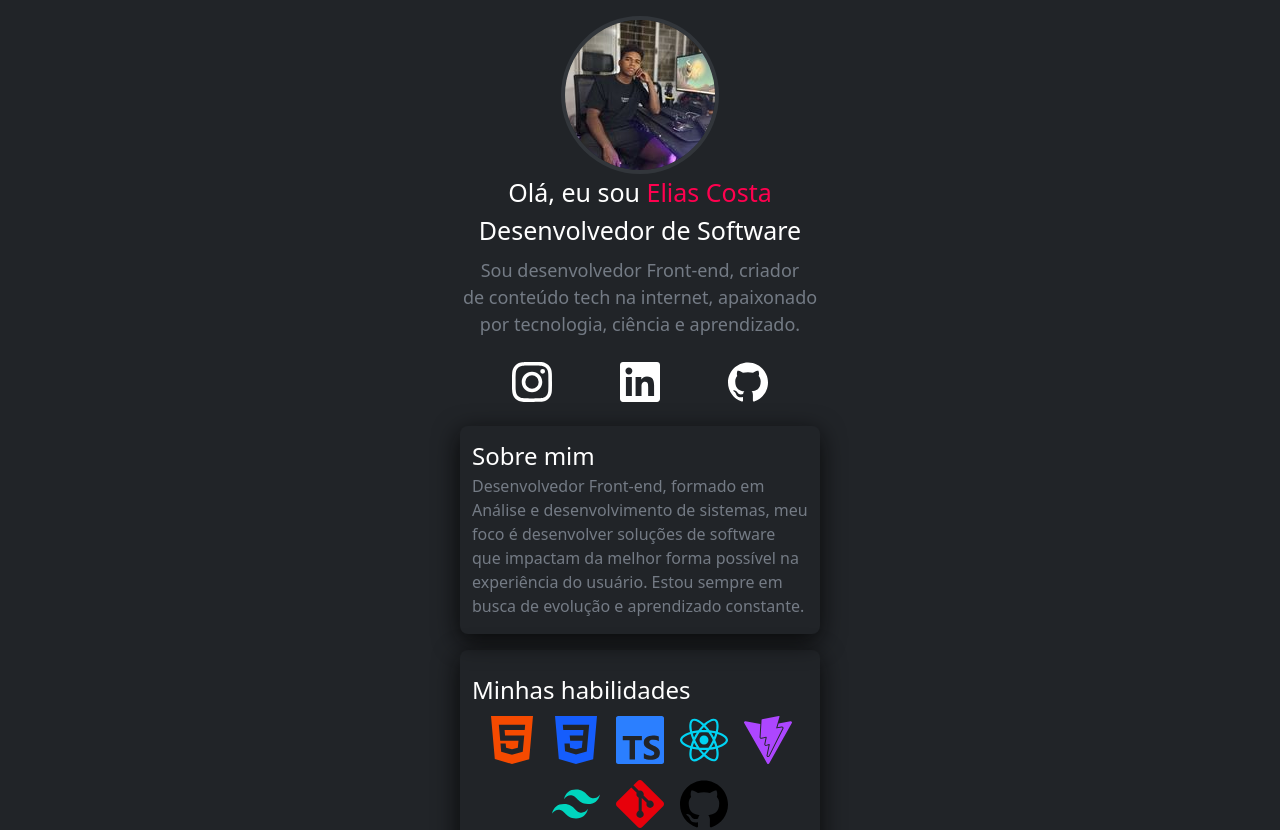
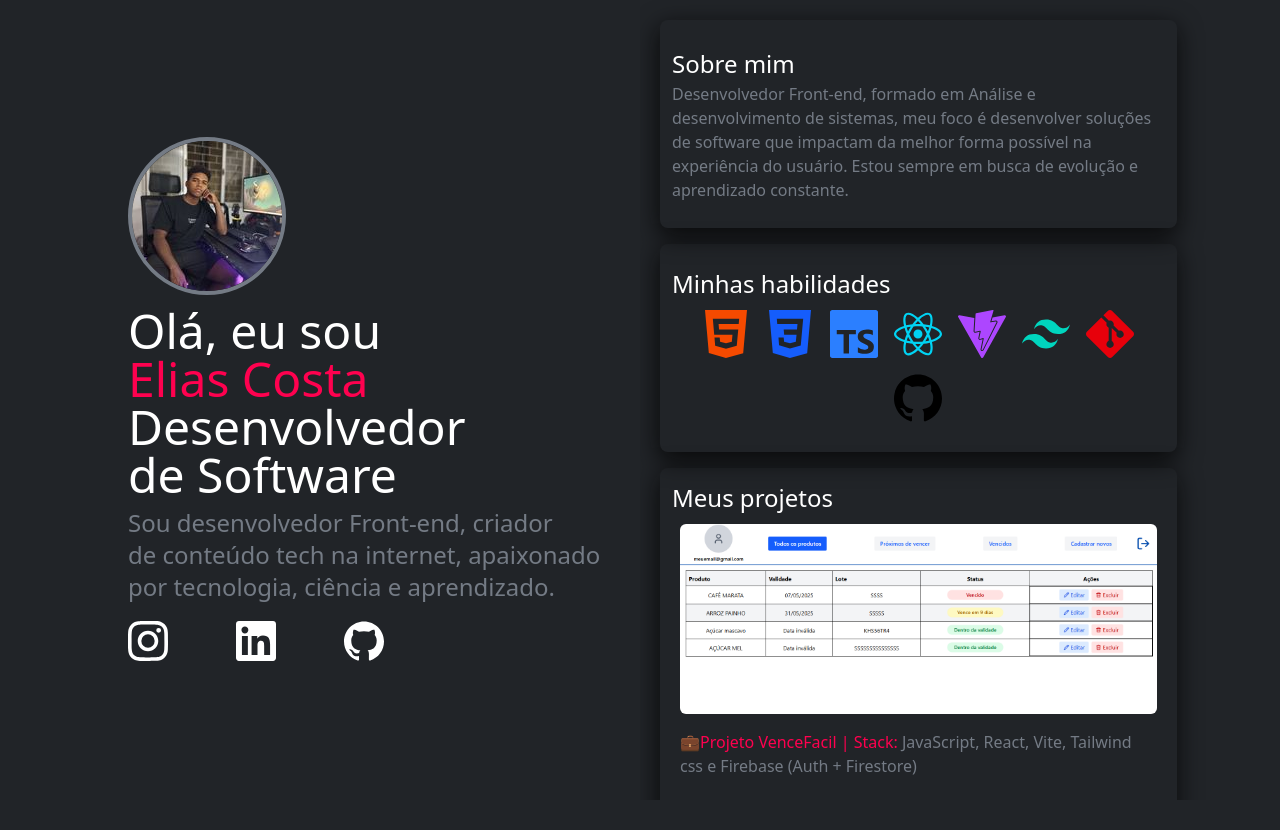
Before and after one commit to eliasjrdev/portfolioeliasjr.dev, a React (Vite) app: page / in a window 1280 px wide. Shown: the top 830 px of the page. After the commit the page ends 800 px from the top, so only its background shows below. Built offline with nearby package versions, Linux system fonts and the light colour scheme; a web font is replaced by a local one.

Commit message:
fazendo layout responsivo para pc

```diff
--- a/src/pages/ContactForm.jsx
+++ b/src/pages/ContactForm.jsx
@@ -30,20 +30,20 @@ export function ContactForm() {
         name="from_name"
         placeholder="Seu nome"
         required
-        className="p-2 rounded "
+        className="p-2 rounded bg-[#151719]"
       />
       <input
         type="email"
         name="reply_to"
         placeholder="Seu e-mail"
         required
-        className="p-2 rounded"
+        className="p-2 rounded bg-[#151719]"
       />
       <textarea
         name="message"
         placeholder="Sua mensagem"
         required
-        className="p-2 rounded"
+        className="p-2 rounded bg-[#151719]"
       />
       <button
         type="submit"
--- a/src/pages/Home.jsx
+++ b/src/pages/Home.jsx
@@ -10,26 +10,30 @@ import { SiHtml5, SiCss3, SiTypescript, SiReact, SiVite, SiTailwindcss, SiGit, S
 function Home() {
     const [isModalOpen, setIsModalOpen] = useState(false);
     return (
-        <div className='w-screen h-screen bg-[#212428] flex flex-col items-center font-medium'>
-            <header className='h-50 pt-4 flex justify-center items-center'>
-                <img src={imgperfil} alt="Imagem de Perfil" className='border-4 border-[#32363B]
-                rounded-full'/>
+        <div className='lg:flex w-screen h-screen bg-[#212428] font-medium '>
+            <div className='lg:w-1/2 lg:items-end flex flex-col '>
+                <header className='lg:w-4/5 lg:justify-center lg:items-start w-full h-full pt-4 flex flex-col items-center '>
+                    <img src={imgperfil} alt="Imagem de Perfil" className='border-4 border-[#747B85] rounded-full ' />
+                    <div className='lg:h-auto lg:items-start flex flex-col items-center h-9/10'>
+                        <h1 className='lg:pt-3 lg:w-96 lg:text-start font-medium sm:text-3xl md:text-4xl lg:text-5xl xl:text-5xl text-white text-[25px] pb-2 text-center'>Olá, eu sou<br className="hidden lg:block" />
+                            <span className='text-[#FF014F]' > Elias Costa </span><br />
+                            Desenvolvedor de Software
+                        </h1>
+                        <p className='lg:text-start lg:p-0 text-[#747B85] text-[18px]  text-center p-2 text-base sm:text-lg md:text-xl lg:text-2xl'>
+                            Sou desenvolvedor Front-end, criador<br /> de conteúdo tech na internet, apaixonado<br className="hidden lg:block" /> por tecnologia, ciência e aprendizado.
+                        </p>
+                        <div className='h-19 w-64  flex justify-between items-center '>
+                            <a href="https://www.instagram.com/eliasjr.dev/?hl=pt-br" target="_blank" rel="noopener noreferrer"><SiInstagram size={40} title="Instagram" className="text-white dark:text-white transition-transform duration-300 ease-in-out lg:hover:scale-110" /></a>
+                            <a href="https://www.linkedin.com/in/elias-c/" target="_blank" rel="noopener noreferrer"><SiLinkedin size={40} title="Linkedin" className="text-white dark:text-white transition-transform duration-300 ease-in-out lg:hover:scale-110" /></a>
+                            <a href="https://github.com/eliasjrdev" target="_blank" rel="noopener noreferrer"><SiGithub size={40} title="GitHub" className="text-white dark:text-white lg: transition-transform duration-300 ease-in-out lg:hover:scale-110" /></a>
+                        </div>
+                    </div>
                 </header>
-            <main className='flex flex-col items-center'>
-                <h1 className='font-medium text-white text-[25px] pb-2 text-center'>Olá, eu sou <span className='text-[#FF014F]' >Elias Costa</span><br />
-                    Desenvolvedor de Software</h1>
-                <p className='text-[#747B85] text-[18px]  text-center '>
-                    Sou desenvolvedor Front-end, criador<br /> de conteúdo tech na internet,
-                    apaixonado<br /> por tecnologia, ciência e aprendizado.
-                </p>
-                <div className='h-22 w-64  flex justify-between items-center'>
-                    <a href="https://www.instagram.com/eliasjr.dev/?hl=pt-br" target="_blank" rel="noopener noreferrer"><SiInstagram size={40} title="Instagram" className="text-white dark:text-white" /></a>
-                    <a href="https://www.linkedin.com/in/elias-c/" target="_blank" rel="noopener noreferrer"><SiLinkedin size={40} title="Linkedin" className="text-white dark:text-white" /></a>
-                    <a href="https://github.com/eliasjrdev" target="_blank" rel="noopener noreferrer"><SiGithub size={40} title="GitHub" className="text-white dark:text-white" /></a>
             </div>
-
-                <div className='flex flex-col gap-4'>
-                    <div className='h-52 w-90 shadow-[-1px_7px_24px_1px_rgba(5,_5,_5,_0.8)] p-3 rounded-lg'>
+            <div className="lg:w-1/2 lg:p-0 lg:pt-5 h-screen overflow-y-auto p-6 flex flex-col items-center">
+                <main className='lg:pl-5 lg:w-full lg:items-start flex flex-col items-center '>
+                    <div className='lg:w-5/6 flex flex-col gap-4 '>
+                        <div className='lg:w-full lg:flex lg:flex-col lg:justify-center h-52 w-90 shadow-[-1px_7px_24px_1px_rgba(5,_5,_5,_0.8)] p-3 rounded-lg'>
                             <h2 className='text-white text-[24px]'>Sobre mim</h2>
                             <p className='text-[#747B85]'>
                                 Desenvolvedor Front-end,
@@ -40,7 +44,7 @@ function Home() {
                             </p>
                         </div>
 
-                    <div className='flex flex-col justify-center h-52 w-90 shadow-[-1px_7px_24px_1px_rgba(5,_5,_5,_0.8)] p-3 rounded-lg '>
+                        <div className=' lg:w-full flex flex-col justify-center h-52 w-90 shadow-[-1px_7px_24px_1px_rgba(5,_5,_5,_0.8)] p-3 rounded-lg '>
                             <h2 className='text-white text-[24px] '>Minhas habilidades</h2>
                             <div className="flex flex-wrap justify-center items-center p-2 gap-4 text-4xl">
                                 <SiHtml5 size={48} title="HTML" className="text-orange-600" />
@@ -53,7 +57,7 @@ function Home() {
                                 <SiGithub size={48} title="GitHub" className="text-black dark:text-white" />
                             </div>
                         </div>
-                    <div className='h-auto flex flex-col justify-center w-90 shadow-[-1px_7px_24px_1px_rgba(5,_5,_5,_0.8)] p-3 rounded-lg '>
+                        <div className=' lg:w-full h-auto flex flex-col justify-center w-90 shadow-[-1px_7px_24px_1px_rgba(5,_5,_5,_0.8)] p-3 rounded-lg '>
                             <h2 className='text-white text-[24px] '>Meus projetos</h2>
                             <div className="flex flex-wrap justify-center items-center p-2 gap-4 ">
                                 <img src={imgproject} alt="Imagem de Perfil" className='rounded-md ' />
@@ -87,7 +91,7 @@ function Home() {
                         </div>
                     </div>
                     <div className='font-medium h-20 flex w-75 items-center justify-between'>
-                    <Button text="Baixe meu CV" />
+                        <a href="https://drive.google.com/file/d/1eP-95pOtEvI9e9D72fqi435g1odLpzYk/view?usp=sharing" target="_blank" rel="noopener noreferrer"><Button text="Baixe meu CV" /></a>
                         <Button
                             onClick={() => setIsModalOpen(true)}
                             text="Contato"
@@ -97,12 +101,13 @@ function Home() {
                         <h2 className="text-white text-2xl mb-4">Entre em Contato</h2>
                         <ContactForm />
                     </Modal>
-                <footer className='flex flex-col items-center'>
+                    <footer className='flex flex-col items-center block lg:hidden'>
 
                         <span className='text-white p-3 target="_blank" rel="noopener noreferrer"'>&copy; {new Date().getFullYear()} Eliasjr.dev</span>
                     </footer>
                 </main>
             </div>
+        </div>
     )
 }
 
```
Lines whose indentation alone changed are shown as unchanged.
